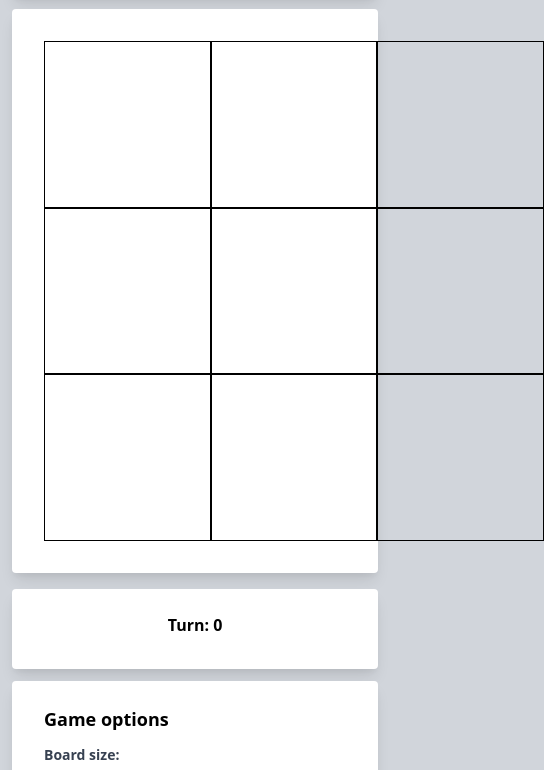
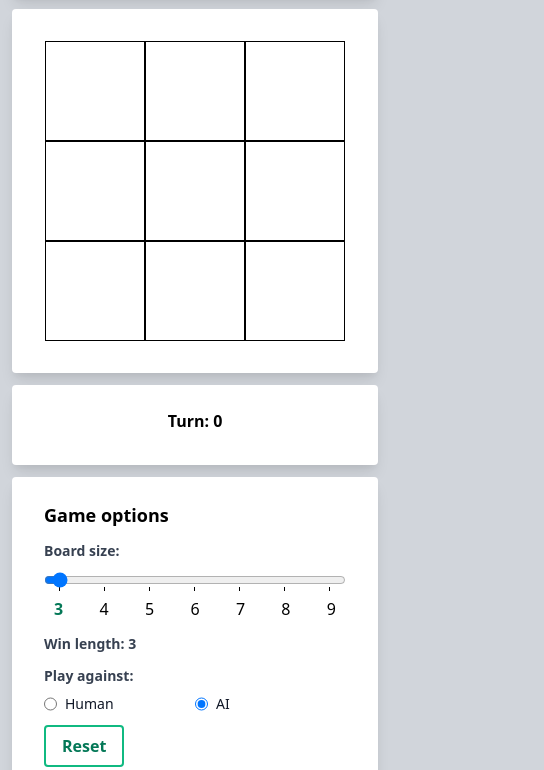
Before and after one commit to Leggit/naughtsandcrosses, a plain HTML site: page xo.html in a window 390 px wide. Shown: the part 67-837 px from the top of the page, 544 px wide, since content can reach past the window. Drawn offline with nearby package versions, Linux system fonts and the light colour scheme.

Commit message:
Responsiveness

```diff
--- a/xo.html
+++ b/xo.html
@@ -10,6 +10,9 @@
   <link href="https://unpkg.com/tailwindcss@^1.0/dist/tailwind.min.css" rel="stylesheet" />
 
   <style>
+    :root {
+      --boardWidth: 450px;
+    }
     #board {
       width: var(--boardWidth);
       height: var(--boardWidth);
@@ -27,6 +30,12 @@
       text-align: center;
       cursor: pointer
     }
+
+    @media only screen and (max-width: 768px) {
+      :root {
+        --boardWidth: 300px;
+      }
+    }
   </style>
 </head>
 
@@ -36,12 +45,12 @@
 
     <h1 class="text-3xl w-full text-gray-8-0 font-bold text-center bg-white shadow-lg mb-3 p-2 rounded">Naughts and Crosses</h1>
 
-    <div class="flex flex-col md:flex-row">
-      <div class="max-w-xl bg-white p-8 shadow-lg rounded md:mr-2 md:mb-0 mb-4">
+    <div class="grid grid-cols-3 gap-3">
+      <div class="md:col-span-2 col-span-full bg-white p-8 shadow-lg rounded">
         <div id="board"></div>
       </div>
 
-      <div id="gameOptions" class="w-full max-w-md md:ml-2 flex flex-col">
+      <div id="gameOptions" class="md:col-span-1 col-span-full flex flex-col">
         <div id="player" class="flex-0 md:text-3xl shadow-lg rounded px-8 pt-6 pb-8 bg-white mb-3 text-center font-bold">
           Player turn: no one
         </div>
--- a/xo.js
+++ b/xo.js
@@ -5,11 +5,15 @@
     let board = Array(boardSize).fill([]).map(() => [...Array(boardSize).fill('')]);
     let vsAi = true;
     let gameActive = true;
-    const BOARD_WIDTH = 500;
+    let BOARD_WIDTH = 500;
+
+    function getBoardWidth() {
+        return getComputedStyle($(':root')[0]).getPropertyValue('--boardWidth').slice(0, -2);
+    }
 
     $(document).ready(() => {
         createBoard()
-        $(':root').css({ '--boardWidth': BOARD_WIDTH });
+        BOARD_WIDTH = getBoardWidth();
         $('#boardSize').on('input', updateSliders);
         $('#winLength').on('input', updateSliders);
         reset();
```
